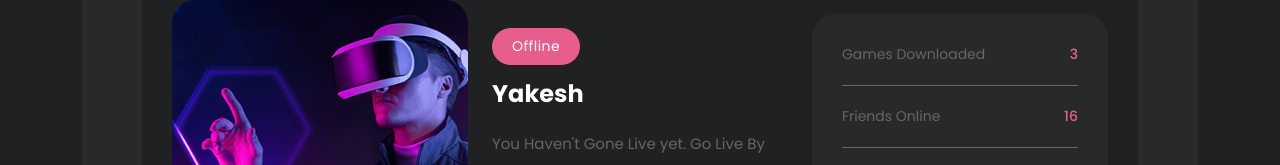
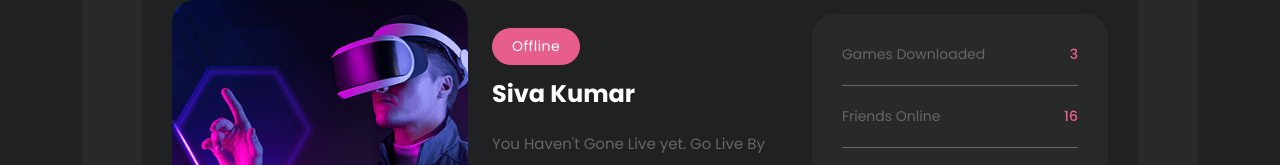
Before and after one commit to sivakumar-3/gaming, a plain HTML site: page profile.html in a window 1280 px wide. Shown: the part 200-365 px from the top of the page. Drawn offline with nearby package versions, Linux system fonts and the light colour scheme.

Commit message:
profile.html

```diff
--- a/profile.html
+++ b/profile.html
@@ -92,7 +92,7 @@
                   <div class="col-lg-4 align-self-center">
                     <div class="main-info header-text">
                       <span>Offline</span>
-                      <h4>Yakesh</h4>
+                      <h4>Siva Kumar</h4>
                       <p>You Haven't Gone Live yet. Go Live By Touching The Button Below.</p>
                       <div class="main-border-button">
                         <a href="#">Start Live Stream</a>
```
